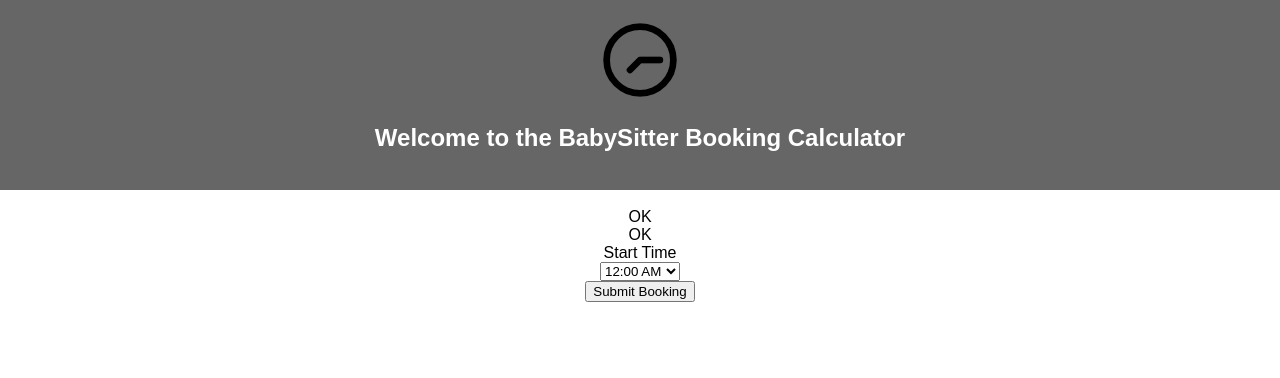
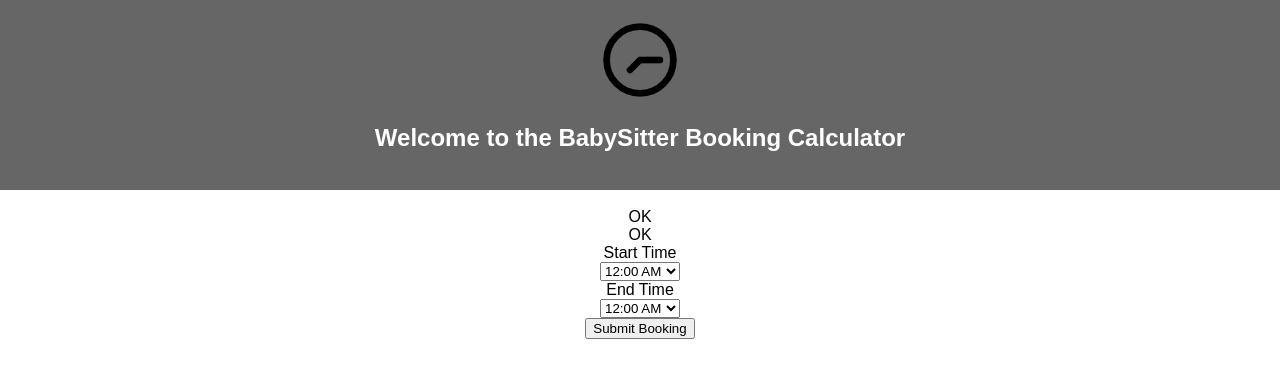
Before and after one commit to scHarvey/babysitter-kata-react, a React (Create React App) app: page / in a window 1280 px wide. Shown: the top 378 px of the page. Built offline with nearby package versions, Linux system fonts and the light colour scheme.

Commit message:
Testing multiple inputs on a booking
also removed some code around default time that will be readied for the
next test.

```diff
--- a/src/components/BabysitterBooking.js
+++ b/src/components/BabysitterBooking.js
@@ -49,6 +49,11 @@ class BabysitterBooking extends React.Component {
         hour: 0,
         minutes: 0,
         period: ''
+      },
+      endTime: {
+        hour: 0,
+        minutes: 0,
+        period: ''
       }
     }
   }
@@ -62,6 +67,11 @@ class BabysitterBooking extends React.Component {
         hour: this.props.startTime.hour,
         minutes: this.props.startTime.minutes,
         period: this.props.startTime.period
+      },
+      endTime: {
+        hour: this.props.endTime.hour,
+        minutes: this.props.endTime.minutes,
+        period: this.props.endTime.period
       }
     });
   }
@@ -163,17 +173,31 @@ class BabysitterBooking extends React.Component {
   }
 
   /**
-   * Handles the onChange event for our startTimePicker
+   * Handles the onChange event for our timePickers
+   * This isn't ideal as this function is now dependant on the child component
+   * May look into Redux for state management in a later version
    * @method
+   * @param {string} stateVar - which state var should we update
+   * @returns {object} stateValue - time object.
   */
-  startTimePickerChange = (value) => {
-    this.setState({
-      startTime: {
-        hour: value.hour,
-        minutes: value.minutes,
-        period: value.period
-      }
-    });
+  timePickerChange = (stateVar, stateValue) => {
+    if (stateVar === 'startTime') {
+      this.setState({
+        startTime: {
+          hour: stateValue.hour,
+          minutes: stateValue.minutes,
+          period: stateValue.period
+        }
+      });
+    } else if (stateVar === 'endTime') {
+      this.setState({
+        endTime: {
+          hour: stateValue.hour,
+          minutes: stateValue.minutes,
+          period: stateValue.period
+        }
+      });
+    }
   }
 
   /**
@@ -185,7 +209,8 @@ class BabysitterBooking extends React.Component {
         <div className="st_validation_message">{this.state.st_validation.message}</div>
         <div className="et_validation_message">{this.state.et_validation.message}</div>
         <form onSubmit={this.handleSubmit} className="booking_form">
-          <TimePicker className="start_time_picker" defaultTime={this.props.startTime} label="Start Time" propClass="start_time_select" callback={this.startTimePickerChange.bind(this)} />
+          <TimePicker className="start_time_picker" label="Start Time" propClass="start_time_select" stateVar="startTime" callback={this.timePickerChange.bind(this)} />
+          <TimePicker className="end_time_picker" label="End Time" propClass="end_time_select" stateVar="endTime" callback={this.timePickerChange.bind(this)} />
           <input type="submit" className="submit_button" value="Submit Booking" />
         </form>
       </div>
--- a/src/components/TimePicker.js
+++ b/src/components/TimePicker.js
@@ -3,16 +3,18 @@ import PropTypes from 'prop-types';
 
 class TimePicker extends React.Component {
   static propTypes = {
-    callback: PropTypes.func.isRequired
+    callback: PropTypes.func.isRequired,
+    stateVar: PropTypes.string.isRequired,
+    label: PropTypes.string.isRequired,
+    propClass: PropTypes.string.isRequired
   }
 
 
   /**
    * Builds a Time Selector
    * @method
-   * @param {object} selectedTime - An object represention of the selected/default time
   */
-  timeOptions = (selectedTime) => {
+  timeOptions = () => {
     let options = [];
     let optionsCount = 0;
     let hour = 0;
@@ -55,7 +57,7 @@ class TimePicker extends React.Component {
       period: selectValue[2]
     };
 
-    this.props.callback(selectedTime);
+    this.props.callback(this.props.stateVar, selectedTime);
   }
 
   /**
@@ -66,14 +68,12 @@ class TimePicker extends React.Component {
       <div className="form-group">
         <label htmlFor="timepicker" className="col-sm-2 control-label">{this.props.label}</label>
         <div className="col-sm-10">
-          <select name="timepicker" className={this.props.propClass} onChange={this.timeChange} >
-            {this.timeOptions(this.props.defaultTime)}
+          <select name={this.props.stateVar} className={this.props.propClass} onChange={this.timeChange} >
+            {this.timeOptions()}
           </select>
         </div>
       </div>
     );
   }
 };
-
-
 export default TimePicker;
```
Also changed, not shown: 1 other file (tests, documents, lock files or other folders).
